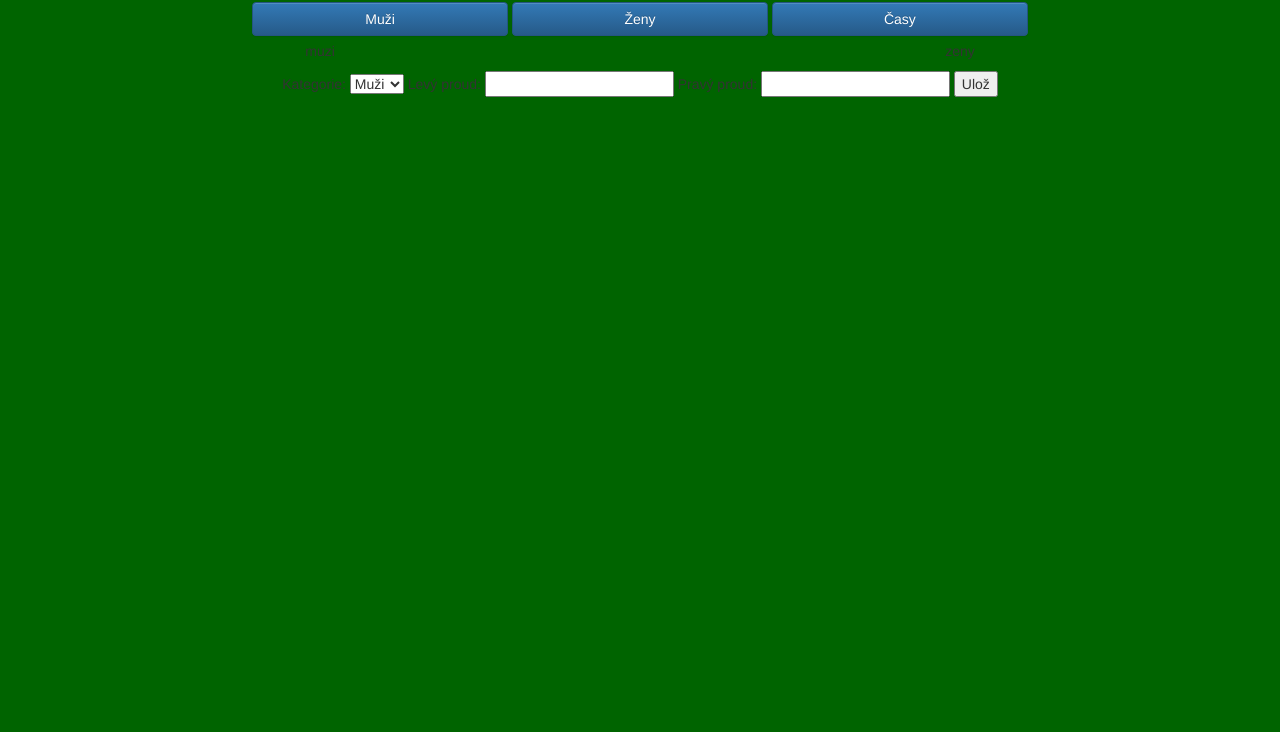
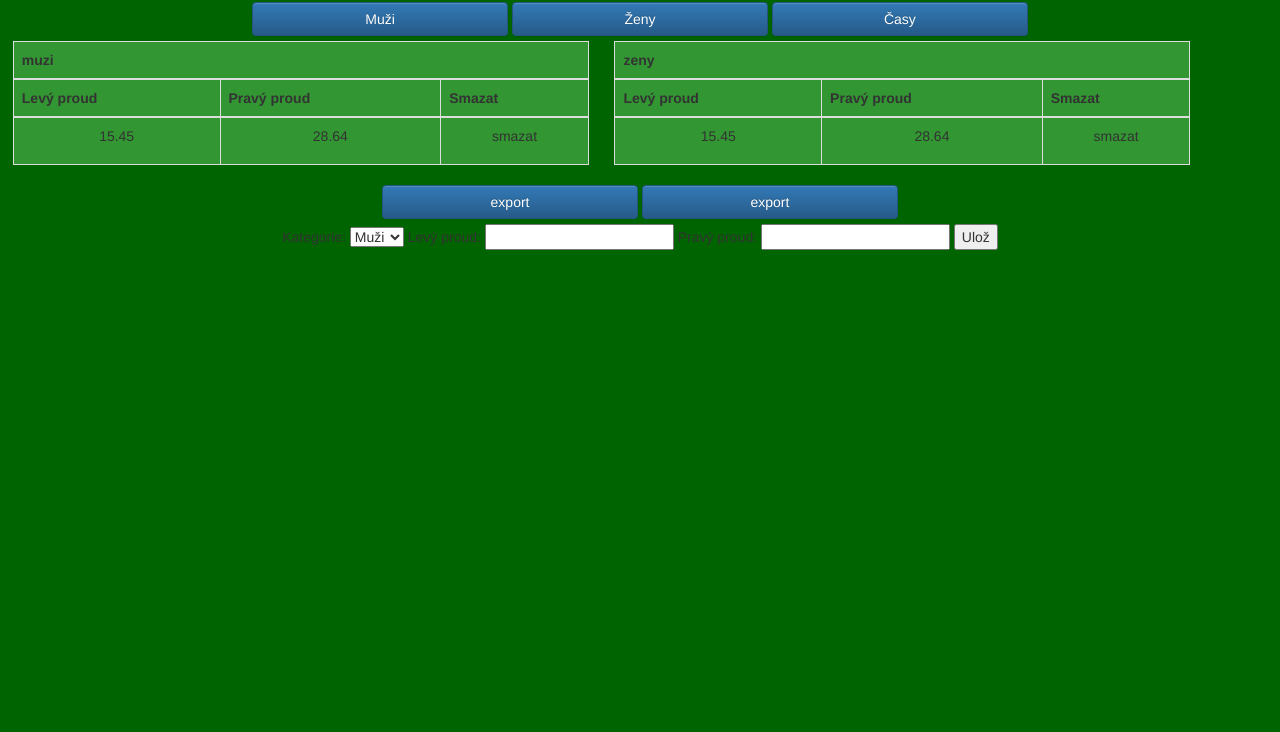
Before and after one commit to vyzigold/zaverecny-projekt, a plain HTML site: page casomira_esp/web/casy.html in a window 1280 px wide. Shown: the part 68-800 px from the top of the page. Drawn offline with Linux system fonts and the light colour scheme.

Commit message:
Add files via upload

```diff
--- a/casomira_esp/web/casy.html
+++ b/casomira_esp/web/casy.html
@@ -53,7 +53,10 @@
 
         .tabulka
         {
-            width: 50vw;
+            width: 45vw;
+            margin-left: 1vw;
+            margin-right: 1vw;
+            background-color: rgb(50,150,50);
             float: left;
         }
     </style>
@@ -62,7 +65,7 @@
   <body>
 	<div id="obal">
 		<header>
-			<h1>Muži - Proudy</h1>
+			<h1>Časy</h1>
 		</header>
         <nav class="menu">
         	<a class = "btn btn-primary menu_polozka" role="button" href="index.html">Muži</a>
@@ -70,25 +73,79 @@
         	<a class = "btn btn-primary menu_polozka" role="button" href="casy.html">Časy</a>
         </nav>
 
-        <table id="muzi" class="tabulka">
+        <table id="muzi" class="table tabulka table-bordered table-hover">
+            <thead>
+                <tr>
+                    <th colspan="3">
+                        muzi
+                    </th>
+                </tr>
+                <tr>
+                    <th>
+                        Levý proud
+                    </th>
+                    <th>
+                        Pravý proud
+                    </th>
+                    <th>
+                        Smazat
+                    </th>
+                </tr>
+            </thead>
+            <tbody>
                 <tr>
                     <td>
-                    <p>muzi</p>
+                        <p>15.45</p>
+                    </td>
+                    <td>
+                        <p>28.64</p>
+                    </td>
+                    <td>
+                        <p>smazat</p>
                     </td>
                 </tr>
+            </tbody>
         </table>
 
 
-        <table id="zeny" class="tabulka">
+        <table id="zeny" class="table tabulka table-bordered table-hover">
+            <thead>
+                <tr>
+                    <th colspan="3">
+                        zeny
+                    </th>
+                </tr>
+                <tr>
+                    <th>
+                        Levý proud
+                    </th>
+                    <th>
+                        Pravý proud
+                    </th>
+                    <th>
+                        Smazat
+                    </th>
+                </tr>
+            </thead>
+            <tbody>
                 <tr>
                     <td>
-                    <p>zeny</p>
+                        <p>15.45</p>
+                    </td>
+                    <td>
+                        <p>28.64</p>
+                    </td>
+                    <td>
+                        <p>smazat</p>
                     </td>
                 </tr>
+            </tbody>
         </table>
+        <a href="/export?pohlavi=muzi" download class="btn btn-primary menu_polozka" role="button">export</a>
+        <a href="/export?pohlavi=zeny" download class="btn btn-primary menu_polozka" role="button">export</a>
 
         <form action="" method="get">
-            Kategorie: <select name="cars">
+            Kategorie: <select name="pohlavi">
                 <option value="muzi">Muži</option>
                 <option value="zeny">Ženy</option>
             </select>
```
Lines whose indentation alone changed are shown as unchanged.
